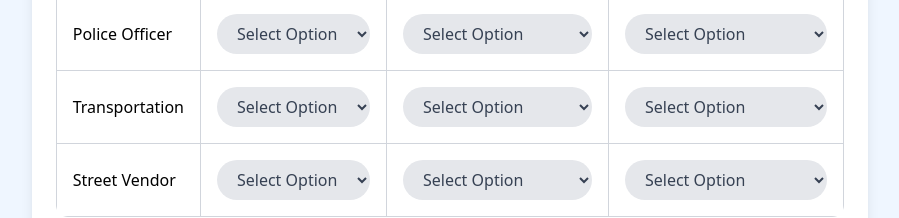
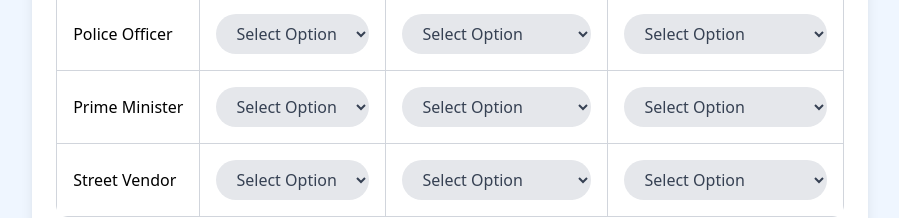
Before and after one commit to GaneshMishra-lab/mernheads_olabs, a React (Vite) app in the folder sectors_of_eco/: page /level2 in a window 1280 px wide. Shown: the part 337-555 px from the top of the page, without its empty margins (190-1089 px from the left). Built offline with nearby package versions, Linux system fonts and the light colour scheme.

Commit message:
final commit

```diff
--- a/sectors_of_eco/src/pages/Level2.jsx
+++ b/sectors_of_eco/src/pages/Level2.jsx
@@ -20,10 +20,10 @@ const Level2 = () => {
       conditions: 'Formal',
       ownership: 'Public'
     },
-    Transportation: {
+    "Prime Minister": {
       activity: 'Tertiary',
       conditions: 'Formal',
-      ownership: 'Mixed'
+      ownership: 'Public'
     },
     'Street Vendor': {
       activity: 'Tertiary',
@@ -37,7 +37,7 @@ const Level2 = () => {
     Farming: { activity: '', conditions: '', ownership: '' },
     Fishing: { activity: '', conditions: '', ownership: '' },
     'Police Officer': { activity: '', conditions: '', ownership: '' },
-    Transportation: { activity: '', conditions: '', ownership: '' },
+    "Prime Minister": { activity: '', conditions: '', ownership: '' },
     'Street Vendor': { activity: '', conditions: '', ownership: '' }
   })
 
```
